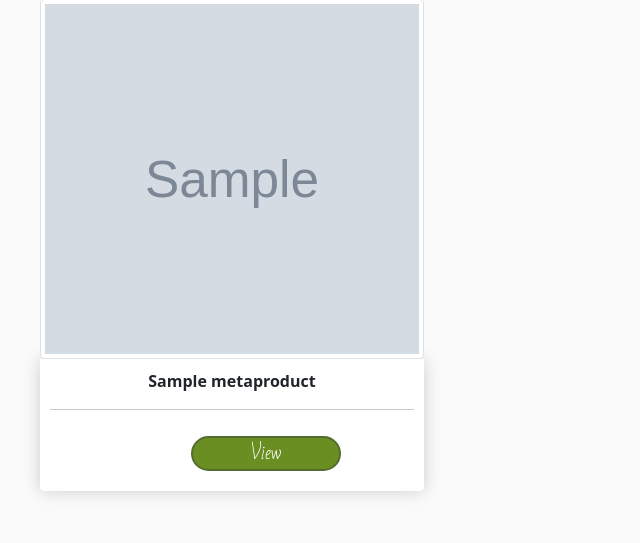
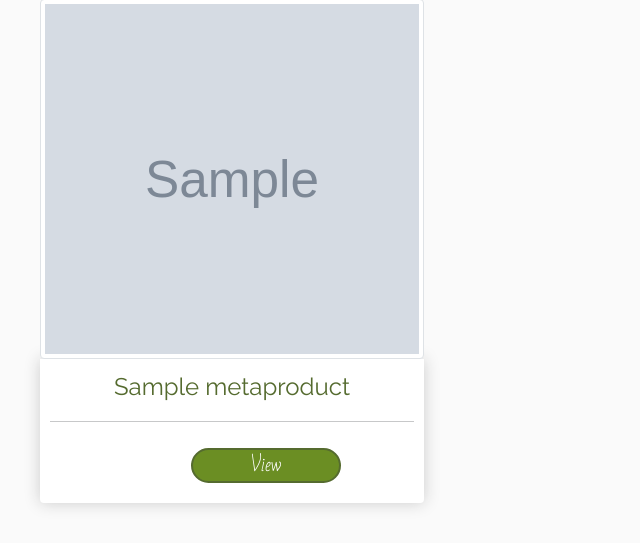
Before and after one commit to DorotaChroboczek/Hobby_Store, a Django app: page /category/1/subcategory/1 in a window 1280 px wide; the page is wider, and only the part inside the window is pictured. Shown: the part 554-1097 px from the top of that part, without its empty margins (0-640 px from the left). Before the commit the page ends 1050 px from the top of that part, so only its background shows below. Run offline with Django 3.2, Linux system fonts and the light colour scheme; tables that the repository leaves empty hold one stand-in row (values such as "Sample post"); grey boxes marked "Sample" are stand-in pictures.

Commit message:
change: font-family of meta_product in subcategory.html

```diff
--- a/static/css/base.css
+++ b/static/css/base.css
@@ -301,7 +301,6 @@ body{
 }
 
 .subcategory-name {
-	/*font-family: 'Bad Script', msbm10, serif;*/
 	font-family: 'Raleway', sans-serif;
 	font-weight: 200;
 	font-size: 24px;
@@ -379,7 +378,8 @@ body{
 
 .meta_product-name {
 	font-family: 'Raleway', sans-serif;
-	font-size: 23px;
+	font-weight: 200;
+	font-size: 24px;
 	color: darkolivegreen;
 	justify-content: center;
 	align-items: center;
--- a/store/templates/subcategory.html
+++ b/store/templates/subcategory.html
@@ -20,7 +20,7 @@
             <div class="col-lg-4">
                 <img class="img-thumbnail" alt="..." src="{{ meta_product.imageURL }}">
                 <div class="box-element product">
-                    <p><strong>{{ meta_product.name }}</strong></p>
+                    <p class="meta_product-name"><strong>{{ meta_product.name }}</strong></p>
                     <hr>
                     <a class="btn btn-outline-success"
                        href="{% url 'store:meta_product' c_id=category.id sc_id=subcategory.id mp_id=meta_product.id %}">View</a>
```
